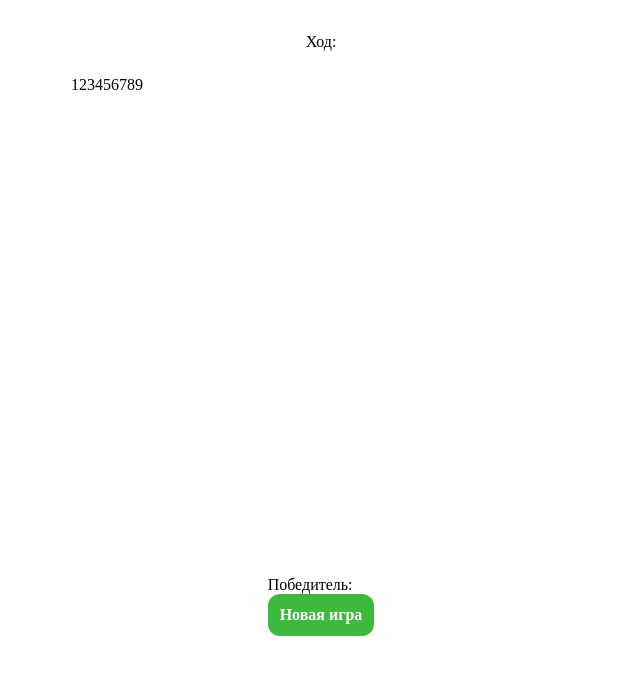
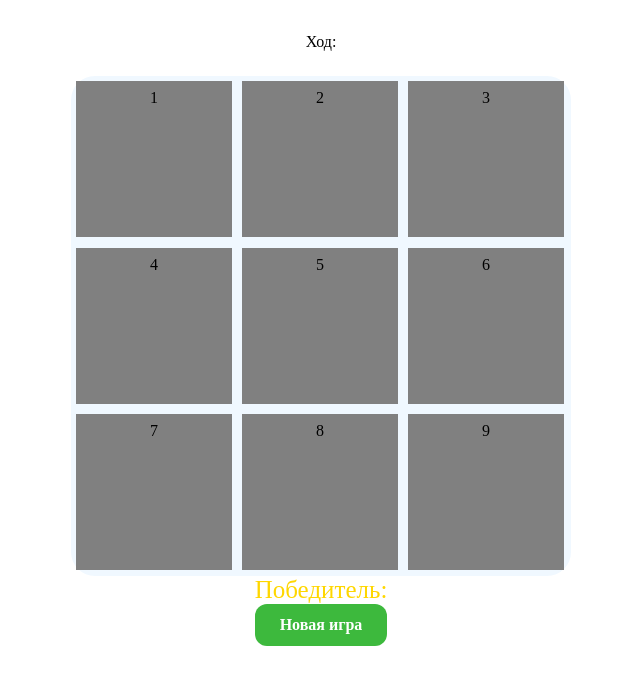
Before and after one commit to Pavel1776/krestik, a plain HTML site: page index.html in a window 1280 px wide. Shown: the whole page, without its empty margins (319-959 px from the left). Drawn offline with Linux system fonts and the light colour scheme.

Commit message:
second commit

```diff
--- a/style.css
+++ b/style.css
@@ -15,16 +15,31 @@ main {
 }
 .blockArea {
   display: flex;
+  flex-wrap: wrap;
   width: 500px;
   height: 500px;
   margin-left: auto;
   margin-right: auto;
+  border-radius: 24px;
+  background: aliceblue;
+  box-shadow: 3px 5px 1px 1px rgba();
 }
-.blokWinner{
+.blockItem {
+  position: relative;
+  background: gray;
+  display: flex;
+  justify-content: center;
+  width: 140px;
+  height: 140px;
+  padding: 8px;
+  margin: 5px;
+}
 
+.blokWinner {
 }
-.textWin{
-
+.textWin {
+  font-size: 25px;
+  color: gold;
 }
 .btnNewGame {
   color: white;
@@ -32,4 +47,9 @@ main {
   border-radius: 12px;
   padding: 12px;
   font-weight: 600;
+  cursor: pointer;
+  text-align: center;
 }
+.blockItem:hover {
+  background: rgb(174, 174, 174);
+}
```
